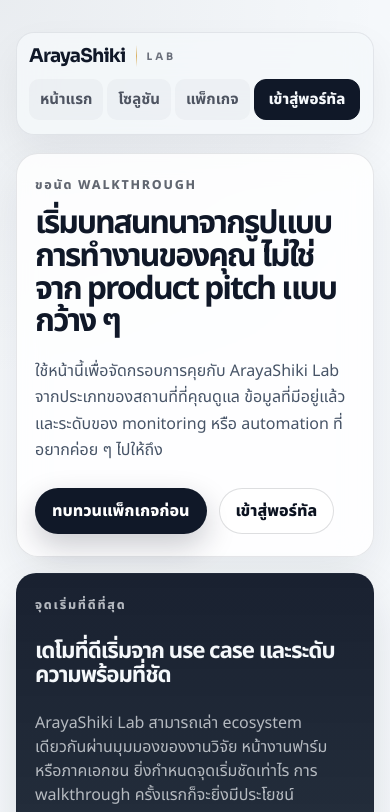
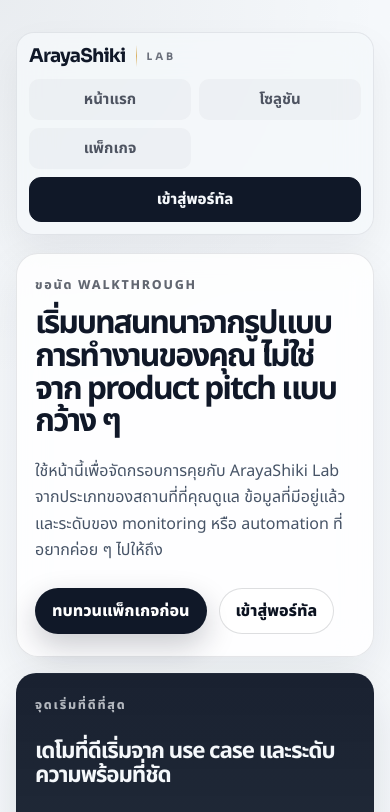
Before and after one commit to godmode99/iot-2026, a Next.js app in the folder dashboard/: page /request-demo in a window 390 px wide. Shown: the top 812 px of the page. Built offline with nearby package versions, Linux system fonts and the light colour scheme; no server answers.

Commit message:
Improve mobile topbar responsiveness

```diff
--- a/dashboard/app/globals.css
+++ b/dashboard/app/globals.css
@@ -2779,30 +2779,29 @@
 
   .landing-shell .topbar .nav-links,
   .solutions-shell .topbar .nav-links {
-    justify-content: flex-start;
-    overflow-x: auto;
-    overflow-y: hidden;
-    padding-bottom: 2px;
-    scrollbar-width: none;
-  }
-
-  .landing-shell .topbar .nav-links::-webkit-scrollbar,
-  .solutions-shell .topbar .nav-links::-webkit-scrollbar {
-    display: none;
+    display: grid;
+    grid-template-columns: repeat(3, minmax(0, 1fr));
+    gap: 8px;
+    width: 100%;
   }
 
   .landing-shell .topbar .nav-link,
   .solutions-shell .topbar .nav-link {
-    min-height: 36px;
-    padding: 8px 10px;
+    min-height: 40px;
+    justify-content: center;
+    padding: 8px 12px;
     border-radius: 10px;
     background: rgba(16, 24, 40, 0.03);
+    text-align: center;
   }
 
   .landing-shell .topbar .button-secondary,
   .solutions-shell .topbar .button-secondary {
-    min-height: 36px;
-    padding: 8px 14px;
+    min-height: 42px;
+    grid-column: 1 / -1;
+    width: 100%;
+    justify-content: center;
+    padding: 10px 14px;
     border-radius: 12px;
   }
 
@@ -2885,6 +2884,13 @@
   }
 }
 
+@media (max-width: 520px) {
+  .landing-shell .topbar .nav-links,
+  .solutions-shell .topbar .nav-links {
+    grid-template-columns: repeat(2, minmax(0, 1fr));
+  }
+}
+
 @media (prefers-reduced-motion: reduce) {
   *,
   *::before,
```
